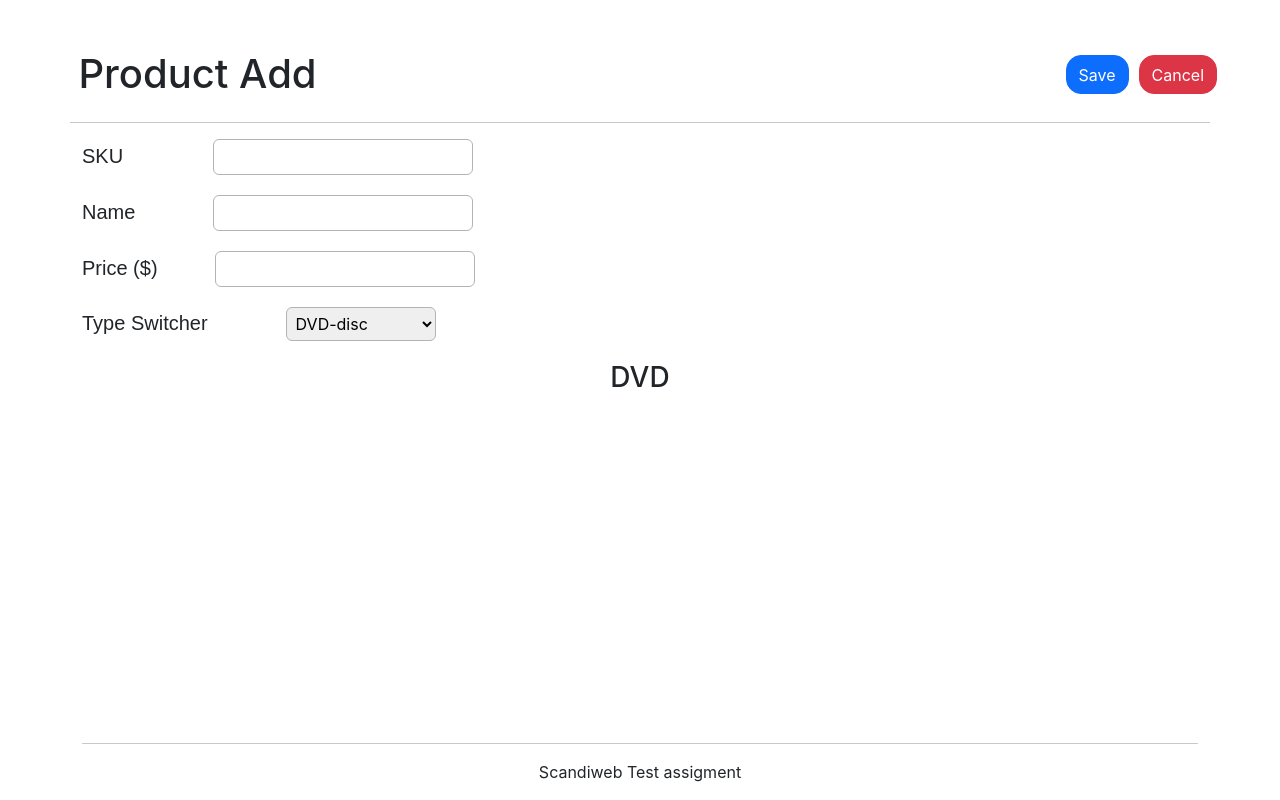
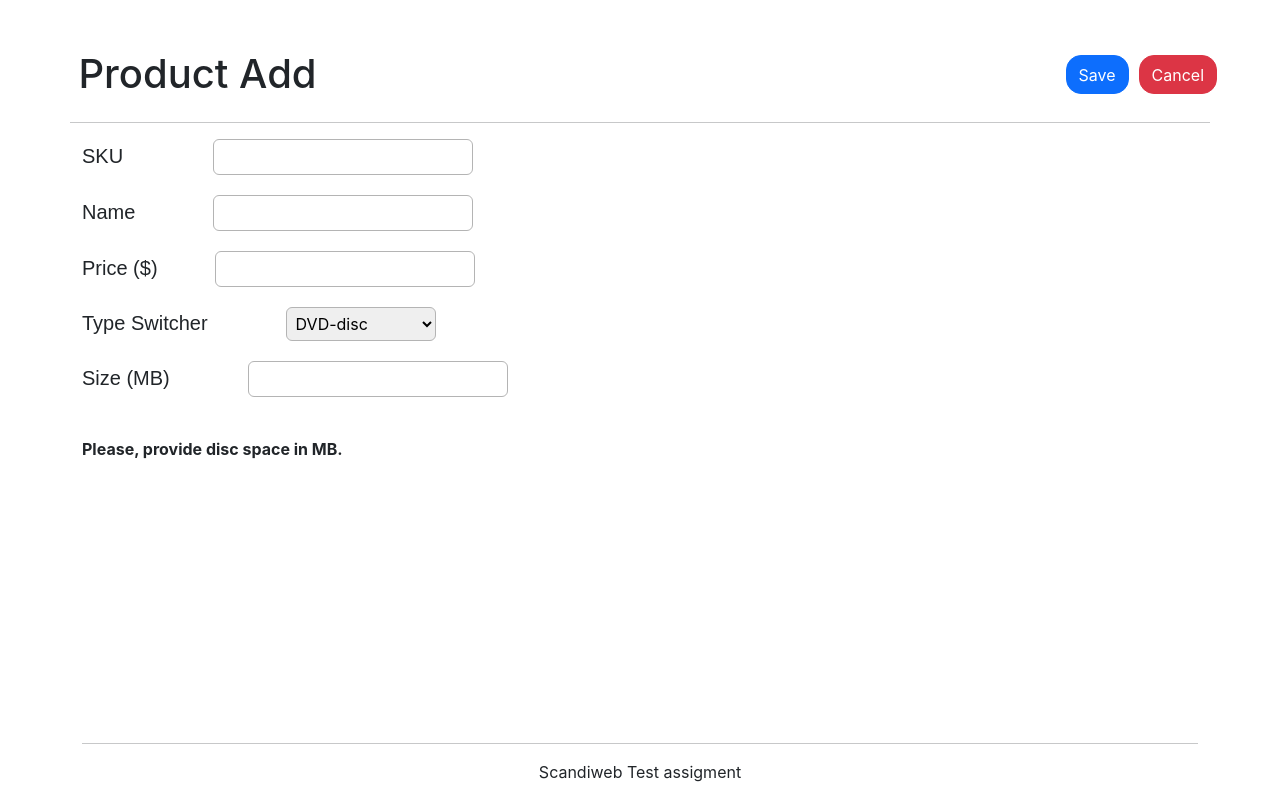
Before and after one commit to AlyZakaria/Task, a React (Create React App) app in the folder client/: page /addproduct in a window 1280 px wide. Built offline with nearby package versions, Linux system fonts and the light colour scheme.

Commit message:
add product page done

```diff
--- a/client/src/components/AddProductForm/AddProductForm.jsx
+++ b/client/src/components/AddProductForm/AddProductForm.jsx
@@ -31,8 +31,8 @@ function AddProductForm(){
                             <option value="Furniture">Furniture</option>
                         </select>
                     </div>
+                    {type === "Book" ? <Book />: type === "DVD"? <DVD/>: <Furniture/>}
                 </div>
-                {type === "Book" ? <Book />: type === "DVD"? <DVD/>: <Furniture/>}
             </form>
         </div>
     );
--- a/client/src/components/Book/Book.jsx
+++ b/client/src/components/Book/Book.jsx
@@ -1,6 +1,12 @@
 
 function Book(){
-    return <h3>Book</h3>
+    return (
+        <div >
+            <label htmlFor="weight">Weight (KG)</label>
+            <input type="text" id="weight" name="weight"></input>
+            <p style = {{marginTop: '40px'}}><b>Please, provide weight in kg.</b></p>
+        </div>
+    );
 }
 
 export default Book;
--- a/client/src/components/DVD/DVD.jsx
+++ b/client/src/components/DVD/DVD.jsx
@@ -1,7 +1,13 @@
 
 
 function DVD(){
-    return <h3>DVD</h3>
+    return (
+        <div>
+                <label htmlFor="size">Size (MB)</label>
+                <input type="text" name="size" id = "size"></input>
+        <p style = {{marginTop: '40px', textAlign: "left"}}><b>Please, provide disc space in MB.</b></p>
+        </div>
+    );
 }
 
 export default DVD;
--- a/client/src/components/Furniture/Furniture.jsx
+++ b/client/src/components/Furniture/Furniture.jsx
@@ -1,7 +1,22 @@
-
 
 function Furniture(){
-    return <h3>Furniture</h3>
+    return (
+        <>
+            <div>
+                <label htmlFor="height">Height (CM)</label>
+                <input type="text" id="height" name="height"></input>
+            </div>
+            <div>
+                <label htmlFor="width">Width (CM)</label>
+                <input type="text" id="width" name="width"></input>
+            </div>
+            <div>
+                <label htmlFor="length">Length (CM)</label>
+                <input type="text" id="length" name="length"></input>
+            </div>
+            <p style = {{marginTop: '40px', textAlign: "left"}}><b>Please, provide dimensions in HxLxW format.</b></p>
+        </>
+    );
 }
 
 export default Furniture;
```
